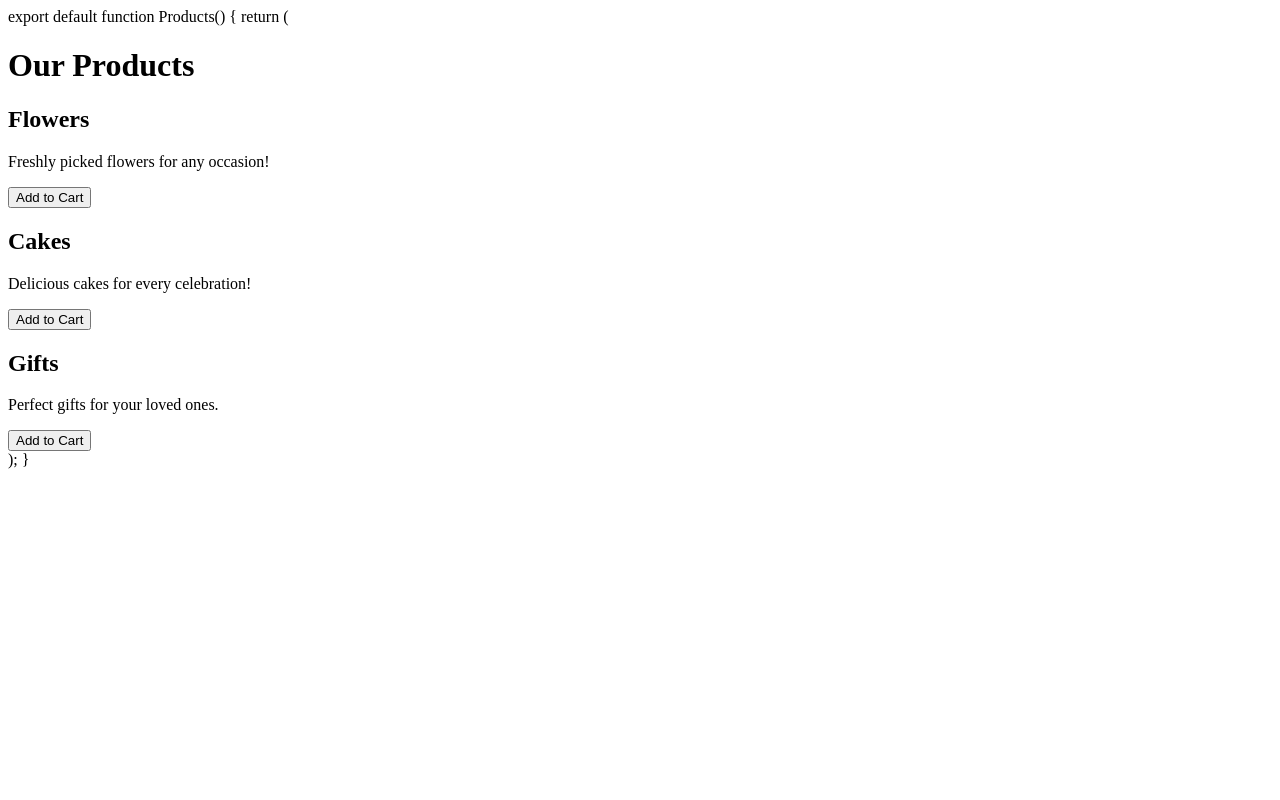
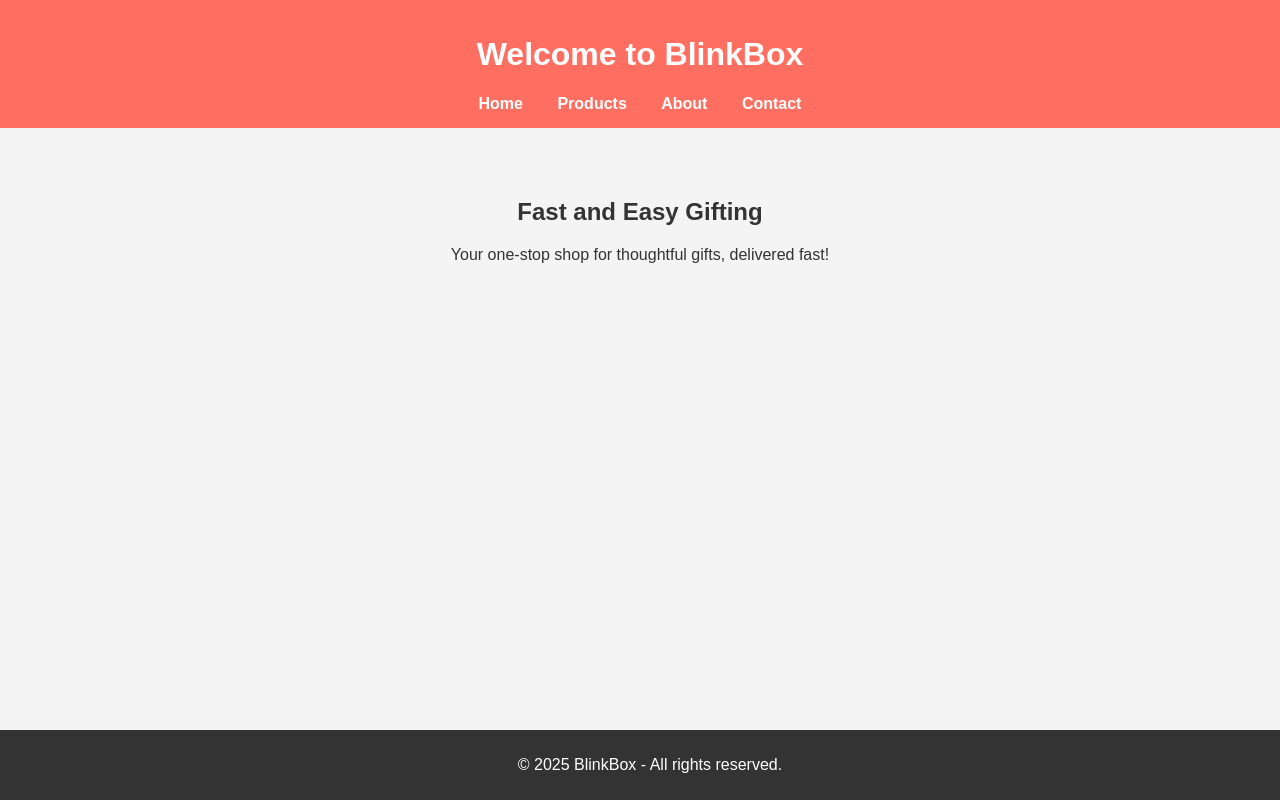
Before and after one commit to Shanky1809/BlinkBox, a plain HTML site: page index.html in a window 1280 px wide. Drawn offline with Linux system fonts and the light colour scheme.

Commit message:
Add files via upload

```diff
--- a/index.html
+++ b/index.html
@@ -1,24 +1,34 @@
-export default function Products() {
-  return (
-    <div className="p-10 text-center">
-      <h1 className="text-4xl font-bold text-blue-600">Our Products</h1>
-      <div className="mt-6 grid grid-cols-3 gap-6">
-        <div className="border p-6 rounded-lg shadow-lg">
-          <h2 className="text-2xl font-semibold">Flowers</h2>
-          <p className="mt-4">Freshly picked flowers for any occasion!</p>
-          <button className="mt-4 px-6 py-2 bg-pink-500 text-white rounded-full">Add to Cart</button>
-        </div>
-        <div className="border p-6 rounded-lg shadow-lg">
-          <h2 className="text-2xl font-semibold">Cakes</h2>
-          <p className="mt-4">Delicious cakes for every celebration!</p>
-          <button className="mt-4 px-6 py-2 bg-pink-500 text-white rounded-full">Add to Cart</button>
-        </div>
-        <div className="border p-6 rounded-lg shadow-lg">
-          <h2 className="text-2xl font-semibold">Gifts</h2>
-          <p className="mt-4">Perfect gifts for your loved ones.</p>
-          <button className="mt-4 px-6 py-2 bg-pink-500 text-white rounded-full">Add to Cart</button>
-        </div>
-      </div>
-    </div>
-  );
-}
+<!DOCTYPE html>
+<html lang="en">
+<head>
+    <meta charset="UTF-8">
+    <meta name="viewport" content="width=device-width, initial-scale=1.0">
+    <title>BlinkBox - Fast & Easy Gifting</title>
+    <link rel="stylesheet" href="style.css">
+</head>
+<body>
+
+    <header>
+        <h1>Welcome to BlinkBox</h1>
+        <nav>
+            <a href="index.html">Home</a>
+            <a href="products.html">Products</a>
+            <a href="about.html">About</a>
+            <a href="contact.html">Contact</a>
+        </nav>
+    </header>
+
+    <main>
+        <section>
+            <h2>Fast and Easy Gifting</h2>
+            <p>Your one-stop shop for thoughtful gifts, delivered fast!</p>
+        </section>
+    </main>
+
+    <footer>
+        <p>&copy; 2025 BlinkBox - All rights reserved.</p>
+    </footer>
+
+    <script src="script.js"></script>
+</body>
+</html>
--- /dev/null
+++ b/script.js
@@ -0,0 +1 @@
+console.log("BlinkBox - Your Gift is on the way!");
--- /dev/null
+++ b/style.css
@@ -0,0 +1,40 @@
+body {
+    font-family: Arial, sans-serif;
+    margin: 0;
+    padding: 0;
+    background-color: #f4f4f4;
+    color: #333;
+}
+
+header {
+    background-color: #ff6f61;
+    color: white;
+    padding: 15px 20px;
+    text-align: center;
+}
+
+header nav a {
+    margin: 0 15px;
+    color: white;
+    text-decoration: none;
+    font-weight: bold;
+}
+
+header nav a:hover {
+    text-decoration: underline;
+}
+
+main {
+    text-align: center;
+    padding: 50px;
+}
+
+footer {
+    text-align: center;
+    padding: 10px;
+    background-color: #333;
+    color: white;
+    position: fixed;
+    width: 100%;
+    bottom: 0;
+}
```
